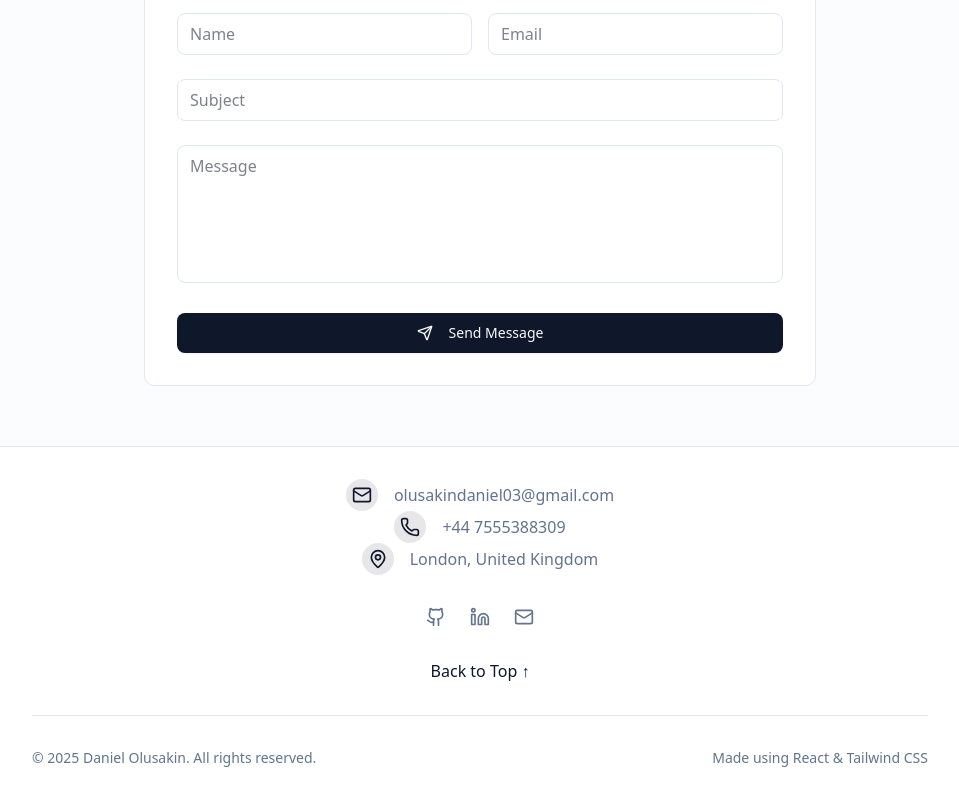
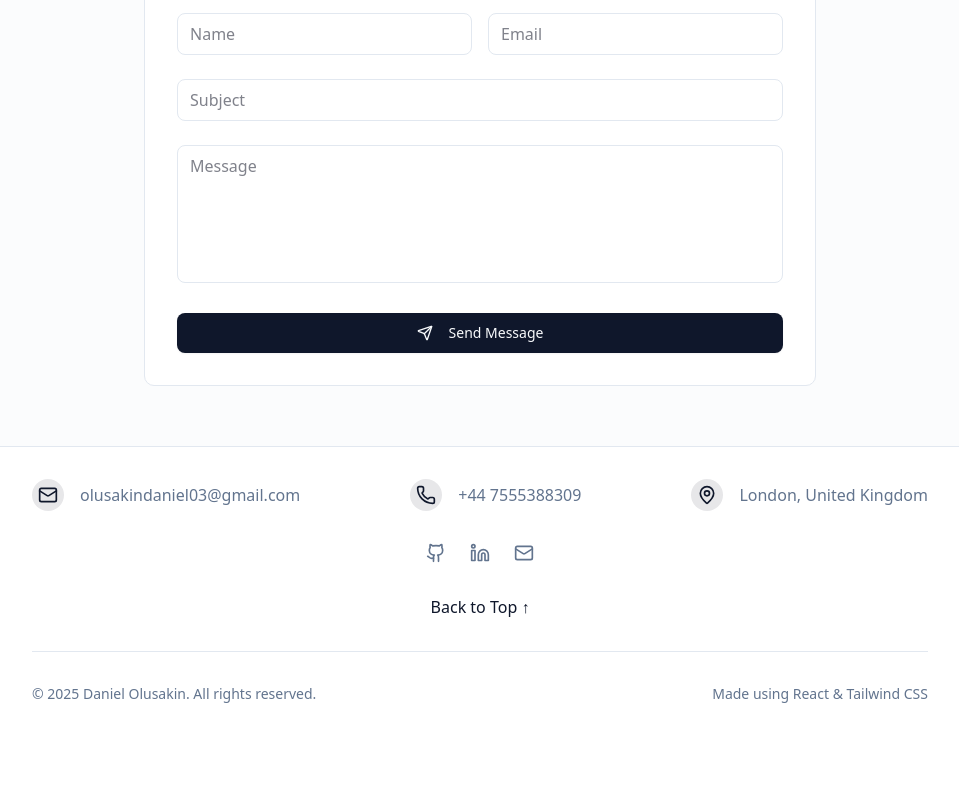
Before and after one commit to D1K03/portfolio-website, a React (Vite) app: page / in a window 1280 px wide. Shown: the part 5926-6726 px from the top of the page, without its empty margins (160-1119 px from the left). After the commit the page ends 6662 px from the top, so only its background shows below. Built offline with nearby package versions, Linux system fonts and the light colour scheme.

Commit message:
Update Footer.jsx

```diff
--- a/src/components/Footer.jsx
+++ b/src/components/Footer.jsx
@@ -54,7 +54,7 @@ const Footer = () => {
           {/* Main Footer Content */}
           <div className="text-center mb-8">
             {/* Contact Details */}
-            <div className="mb-8 justify-center sm:justify-between items-center flex flex-col sm:flex-rol gap-4 sm:gap-0">
+            <div className="mb-8 justify-center sm:justify-between items-center flex flex-col sm:flex-row gap-4 sm:gap-0">
               {contactInfo.map((item, index) => (
                 <div key={index} className="flex items-center justify-center gap-4">
                   <div className="w-8 h-8 bg-primary/10 text-primary rounded-full flex items-center justify-center flex-shrink-0">
```
